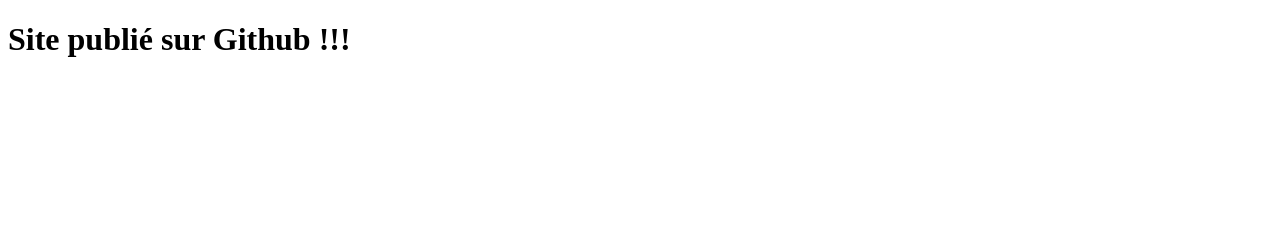
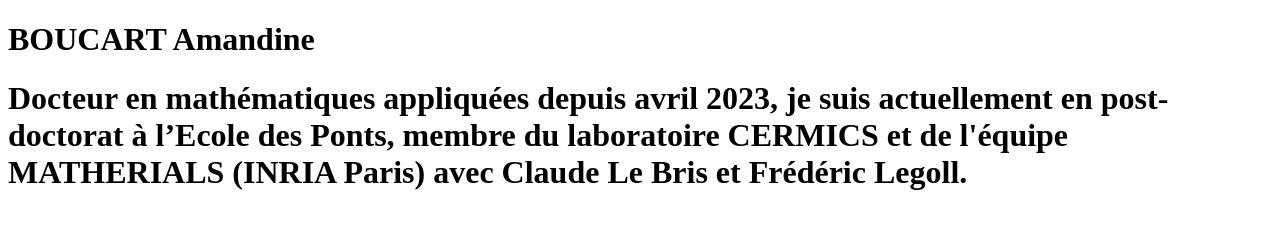
Before and after one commit to BOUCARTAmandine/PageWeb, a plain HTML site: page index.html in a window 1280 px wide. Drawn offline with Linux system fonts and the light colour scheme.

Commit message:
Update index.html

```diff
--- a/index.html
+++ b/index.html
@@ -6,6 +6,7 @@
     <title>PageWeb</title>
 </head>
 <body>
-    <h1>Site publié sur Github !!!</h1>
+    <h1>BOUCART Amandine</h1>
+    <h1>Docteur en mathématiques appliquées depuis avril 2023, je suis actuellement en post-doctorat à l’Ecole des Ponts, membre du laboratoire CERMICS et de l'équipe MATHERIALS (INRIA Paris) avec Claude Le Bris et Frédéric Legoll.</h1>
 </body>
 </html>
```
